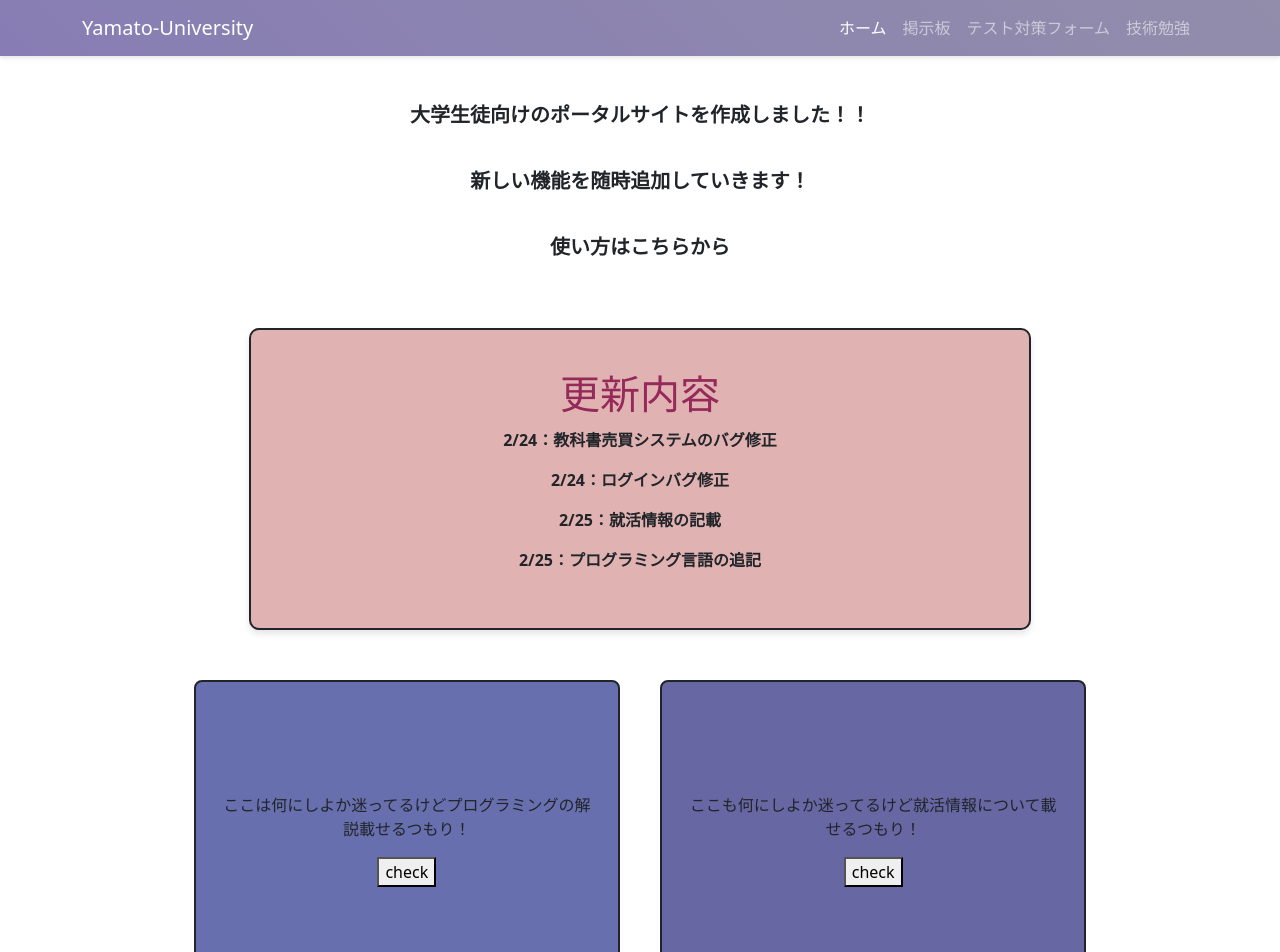
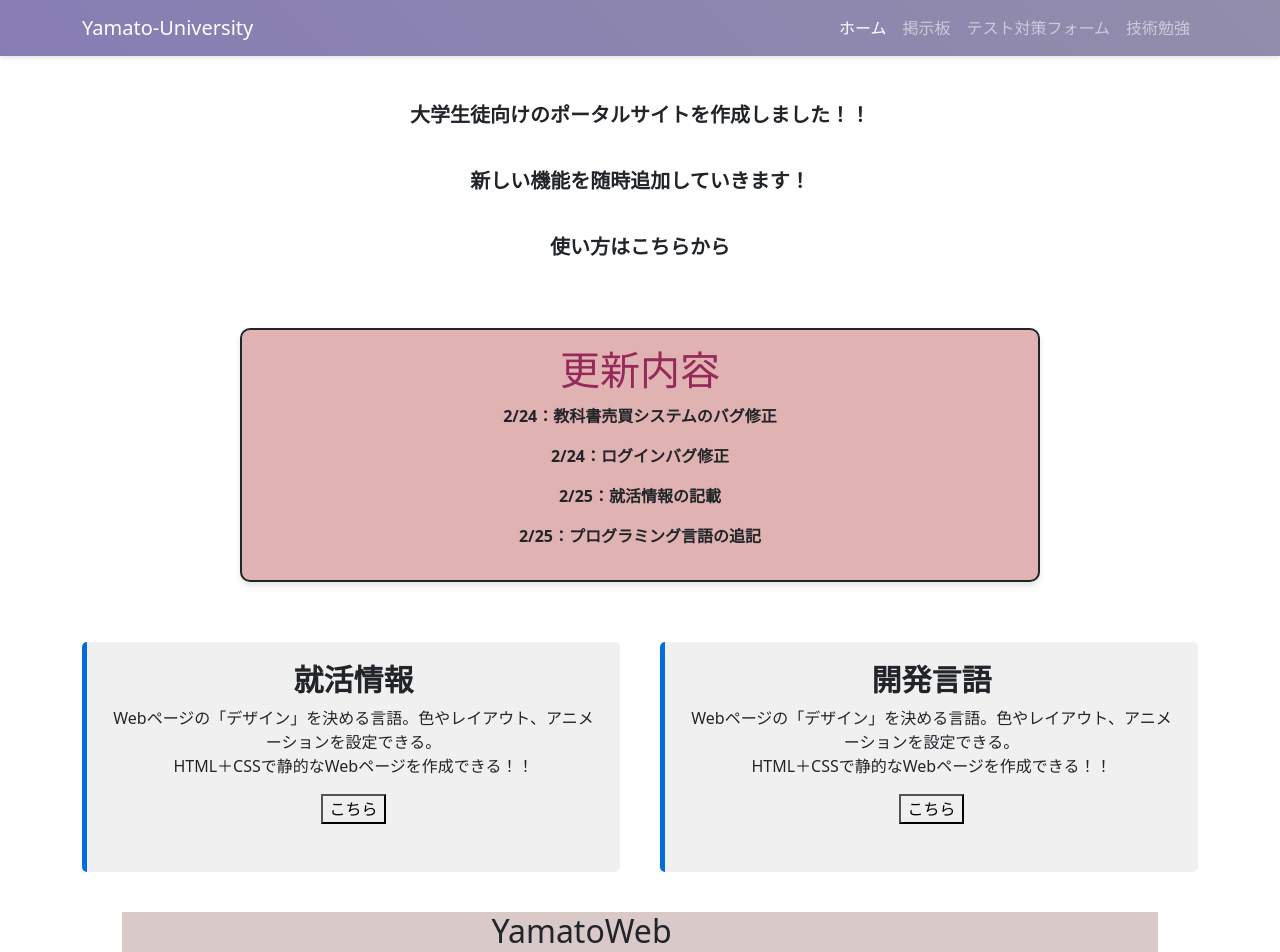
Before and after one commit to takapom/Yamato-site-Next.js, a Next.js app in the folder student-site/: page / in a window 1280 px wide. Shown: the top 952 px of the page. Built offline with nearby package versions, Linux system fonts and the light colour scheme.

Commit message:
就活情報と言語を修正

```diff
--- a/student-site/src/app/page.js
+++ b/student-site/src/app/page.js
@@ -26,19 +26,25 @@ export default function Page(){
       </div>
 
       <section className={styles.studySyukatuContainer}>
-        <div className={styles.studyContainer}>
-          <p>ここは何にしよか迷ってるけどプログラミングの解説載せるつもり！</p>
+
+             <div className={styles.language}>
+              <h3>就活情報</h3>
+              <p>Webページの「デザイン」を決める言語。色やレイアウト、アニメーションを設定できる。<br />
+              HTML＋CSSで静的なWebページを作成できる！！</p>
               <Link href="/programing">
-            <button>check</button>
+              <button>こちら</button>
               </Link>
             </div>
 
-        <div className={styles.syukatuContainer}>
-          <p>ここも何にしよか迷ってるけど就活情報について載せるつもり！</p>
+            <div className={styles.language}>
+              <h3>開発言語</h3>
+              <p>Webページの「デザイン」を決める言語。色やレイアウト、アニメーションを設定できる。<br />
+              HTML＋CSSで静的なWebページを作成できる！！</p>
               <Link href="/hunthing">
-            <button>check</button>
+              <button>こちら</button>
               </Link>
             </div>
+
       </section>
 
       <footer className={styles.footer}>
--- a/student-site/src/app/page.module.css
+++ b/student-site/src/app/page.module.css
@@ -19,11 +19,13 @@
 
 .newtext{
     margin-top: 10px;
+    font-weight: bold;
 }
 
 .kousin{
     font-size: 40px;
     color: rgb(149, 41, 90);
+    font-family: Georgia, 'Times New Roman', Times, serif;
 }
 
 
@@ -36,13 +38,28 @@
     width: 70%;
     max-width: 600px;
     background-color: rgb(103, 111, 174);
-    padding: 20px;
+    padding: 10px;
     border:2px solid ;
     border-radius: 8px;
     margin-left: 10%;
+    height: 50%
 }
 
-.syukatuContainer{
+.language {
+    padding: 10px;
+    margin-top: 10px;
+    background-color: #f0f0f0;
+    border-left: 5px solid #036dde;
+    border-radius: 5px;
+    padding: 20px;
+}
+
+.language  h3{
+    font-size: 30px;
+    font-weight: bold;
+}
+
+/* .syukatuContainer{
     display: flex;
     flex-direction: column;
     align-items: center;
@@ -54,7 +71,7 @@
     border: 2px solid;
     border-radius: 8px;
     margin-right: 10%;
-}
+} */
 
 .studySyukatuContainer{
 display: flex;
@@ -62,7 +79,7 @@ justify-content: space-around;
 text-align: center;
 gap: 40px;
 margin-top: 50px;
-height: 40vh;
+height: 30vh;
 }
 
 .containerNew{
@@ -74,10 +91,10 @@ height: 40vh;
 }
 
 .newMake{
-    width: 70%;
+    width: 90%;
     max-width: 800px;
     margin-top: 50px;
-    padding: 40px;
+    padding: 2vh;
     border: 2px solid;
     background-color: rgb(224, 178, 178);
     border-radius: 10px;
```
Lines whose indentation alone changed are shown as unchanged.
